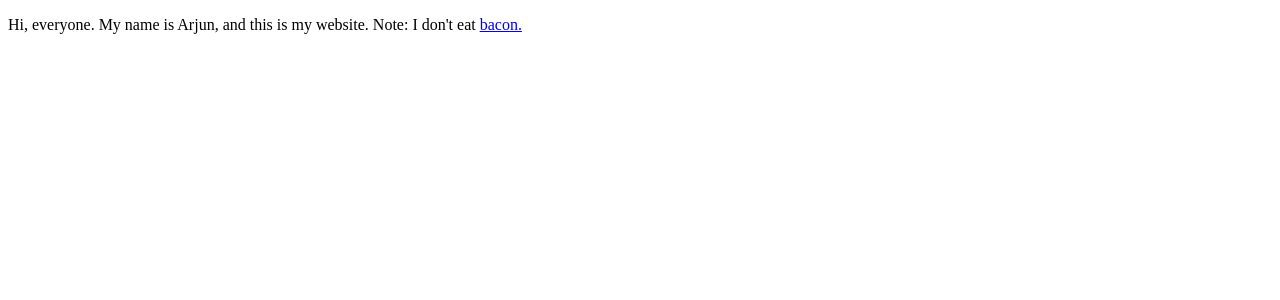
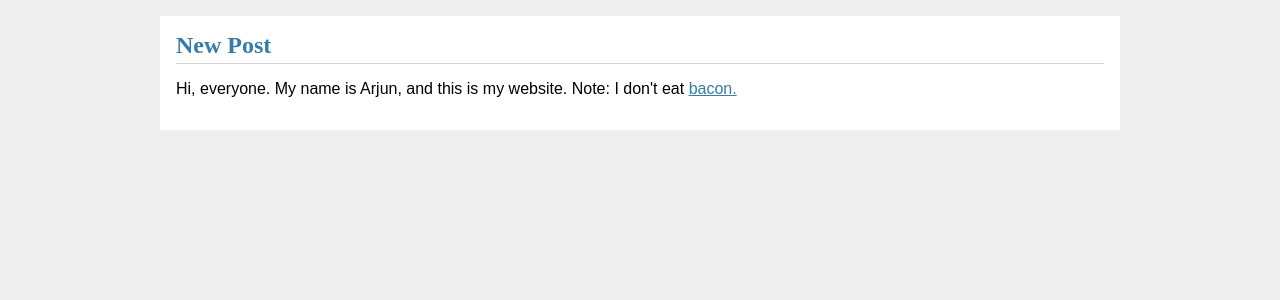
Before and after one commit to arjunsavel/arjunsavel.github.io, a Flask app: page / in a window 1280 px wide. Shown: the top 300 px of the page. Run offline with Flask 2, Linux system fonts and the light colour scheme.

Commit message:
Adding CSS.

```diff
--- /dev/null
+++ b/static/style.css
@@ -0,0 +1,134 @@
+html {
+  font-family: sans-serif;
+  background: #eee;
+  padding: 1rem;
+}
+
+body {
+  max-width: 960px;
+  margin: 0 auto;
+  background: white;
+}
+
+h1, h2, h3, h4, h5, h6 {
+  font-family: serif;
+  color: #377ba8;
+  margin: 1rem 0;
+}
+
+a {
+  color: #377ba8;
+}
+
+hr {
+  border: none;
+  border-top: 1px solid lightgray;
+}
+
+nav {
+  background: lightgray;
+  display: flex;
+  align-items: center;
+  padding: 0 0.5rem;
+}
+
+nav h1 {
+  flex: auto;
+  margin: 0;
+}
+
+nav h1 a {
+  text-decoration: none;
+  padding: 0.25rem 0.5rem;
+}
+
+nav ul  {
+  display: flex;
+  list-style: none;
+  margin: 0;
+  padding: 0;
+}
+
+nav ul li a, nav ul li span, header .action {
+  display: block;
+  padding: 0.5rem;
+}
+
+.content {
+  padding: 0 1rem 1rem;
+}
+
+.content > header {
+  border-bottom: 1px solid lightgray;
+  display: flex;
+  align-items: flex-end;
+}
+
+.content > header h1 {
+  flex: auto;
+  margin: 1rem 0 0.25rem 0;
+}
+
+.flash {
+  margin: 1em 0;
+  padding: 1em;
+  background: #cae6f6;
+  border: 1px solid #377ba8;
+}
+
+.post > header {
+  display: flex;
+  align-items: flex-end;
+  font-size: 0.85em;
+}
+
+.post > header > div:first-of-type {
+  flex: auto;
+}
+
+.post > header h1 {
+  font-size: 1.5em;
+  margin-bottom: 0;
+}
+
+.post .about {
+  color: slategray;
+  font-style: italic;
+}
+
+.post .body {
+  white-space: pre-line;
+}
+
+.content:last-child {
+  margin-bottom: 0;
+}
+
+.content form {
+  margin: 1em 0;
+  display: flex;
+  flex-direction: column;
+}
+
+.content label {
+  font-weight: bold;
+  margin-bottom: 0.5em;
+}
+
+.content input, .content textarea {
+  margin-bottom: 1em;
+}
+
+.content textarea {
+  min-height: 12em;
+  resize: vertical;
+}
+
+input.danger {
+  color: #cc2f2e;
+}
+
+input[type=submit] {
+  align-self: start;
+  min-width: 10em;
+}
--- /dev/null
+++ b/templates/base.html
@@ -0,0 +1,9 @@
+<!doctype html>
+<title>{% block title %}{% endblock %} - Flaskr</title>
+<link rel="stylesheet" href="{{ url_for('static', filename='style.css') }}">
+<section class="content">
+  <header>
+    {% block header %}yo{% endblock %}
+  </header>
+  {% block content %}yeet{% endblock %}
+</section>
--- a/templates/index.html
+++ b/templates/index.html
@@ -1,6 +1,12 @@
-<!doctype html>
+{% extends 'base.html' %}
+{% block header %}
+  <h1>{% block title %}New Post{% endblock %}</h1>
+{% endblock %}
+
+{% block content %}
 <html>
 <body>
     <p>Hi, everyone. My name is Arjun, and this is my website. Note: I don't eat <a href="{{url_for('page')}}">bacon.</a></p>
 </body>
 </html>
+{% endblock %}
--- a/templates/page.html
+++ b/templates/page.html
@@ -1,4 +1,4 @@
-<!doctype html>
+{% extends 'base.html' %}
 
 {% block content %}
 <h1>{{ page.meta.title }}</h1>
```
